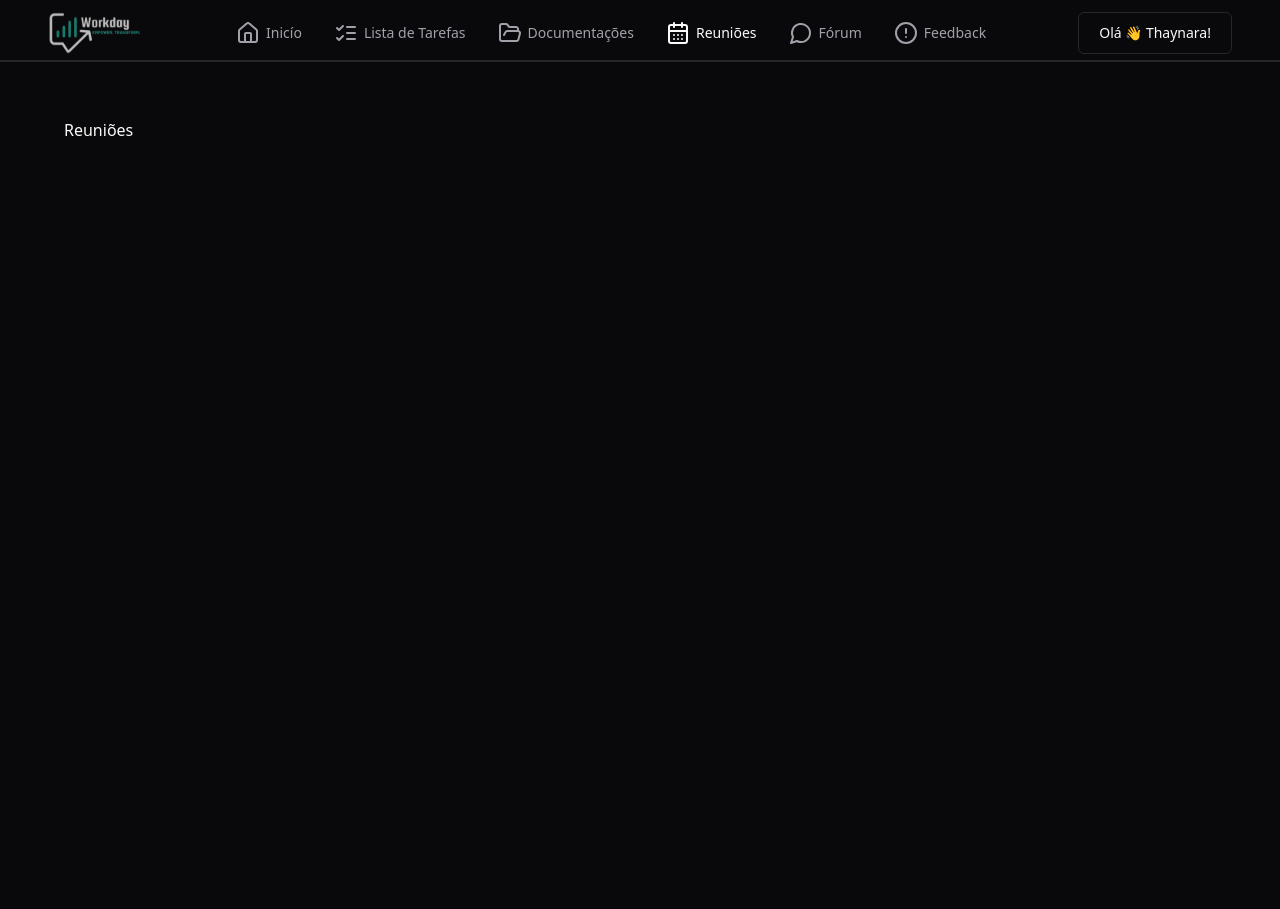
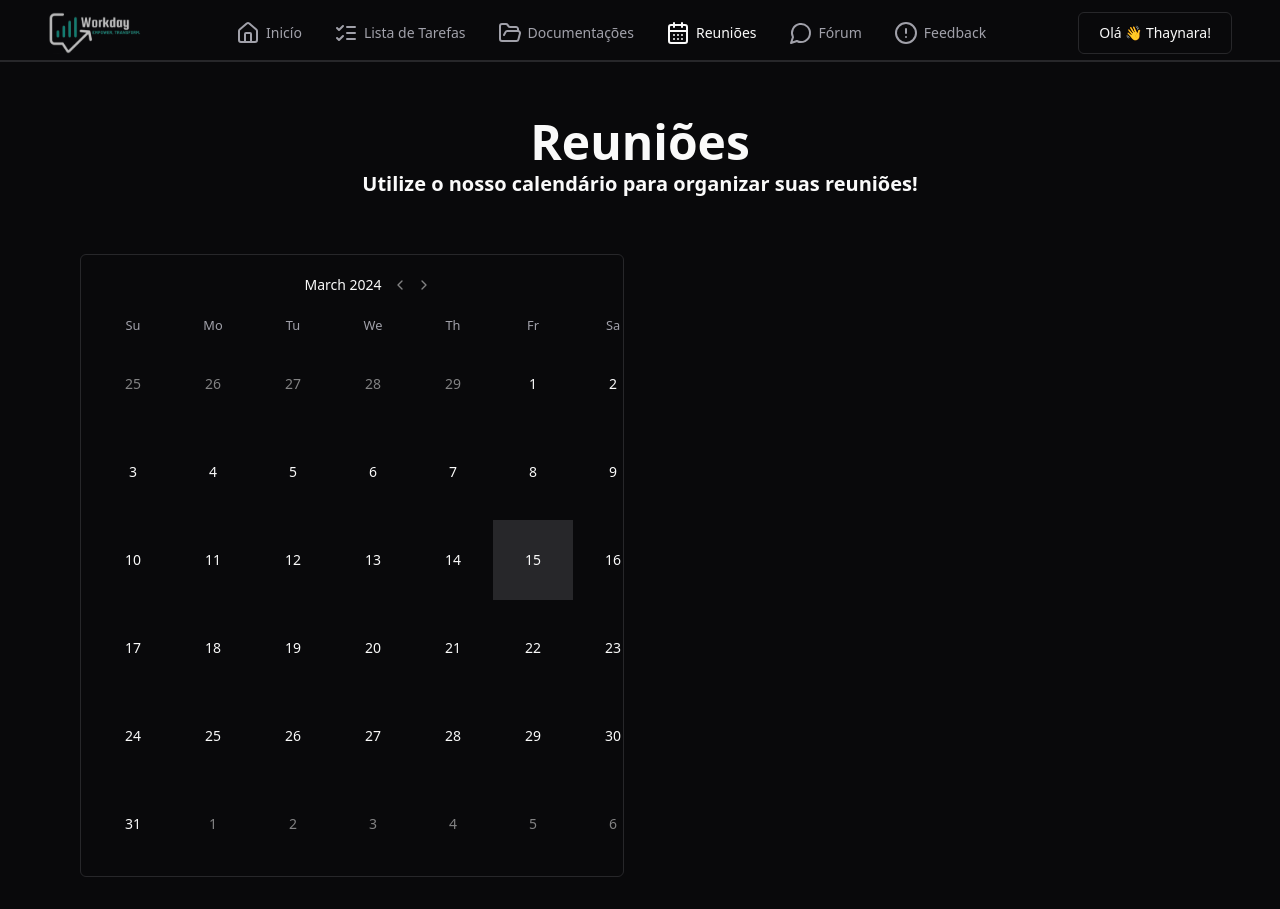
Before and after one commit to YannTorres/onboarding-plataform, a React (Vite) app: page /meet in a window 1280 px wide. Before the commit the page ends 800 px from the top, so only its background shows below. Built offline with nearby package versions, Linux system fonts and the light colour scheme.

Commit message:
Inicio do Caledário

```diff
--- a/package.json
+++ b/package.json
@@ -20,11 +20,13 @@
     "@radix-ui/react-toast": "^1.1.5",
     "class-variance-authority": "^0.7.0",
     "clsx": "^2.1.0",
+    "date-fns": "^3.6.0",
     "localforage": "^1.10.0",
     "lucide-react": "^0.358.0",
     "match-sorter": "^6.3.4",
     "prettier-plugin-tailwindcss": "^0.5.12",
     "react": "^18.2.0",
+    "react-day-picker": "^8.10.1",
     "react-dom": "^18.2.0",
     "react-helmet-async": "^2.0.4",
     "react-hook-form": "^7.51.2",
--- /dev/null
+++ b/src/components/ui/calendar.tsx
@@ -0,0 +1,64 @@
+import { ChevronLeft, ChevronRight } from 'lucide-react'
+import * as React from 'react'
+import { DayPicker } from 'react-day-picker'
+
+import { buttonVariants } from '@/components/ui/button'
+import { cn } from '@/lib/utils'
+
+export type CalendarProps = React.ComponentProps<typeof DayPicker>
+
+function Calendar({
+  className,
+  classNames,
+  showOutsideDays = true,
+  ...props
+}: CalendarProps) {
+  return (
+    <DayPicker
+      showOutsideDays={showOutsideDays}
+      className={cn('p-3', className)}
+      classNames={{
+        months: 'flex flex-col sm:flex-row space-y-4 sm:space-x-4 sm:space-y-0',
+        month: 'space-y-4',
+        caption: 'flex justify-center pt-1 relative items-center',
+        caption_label: 'text-sm font-medium',
+        nav: 'space-x-1 flex items-center',
+        nav_button: cn(
+          buttonVariants({ variant: 'outline' }),
+          'h-7 w-7 bg-transparent p-0 opacity-50 hover:opacity-100',
+        ),
+        nav_button_previous: 'absolute left-1',
+        nav_button_next: 'absolute right-1',
+        table: 'w-full border-collapse space-y-1',
+        head_row: 'flex',
+        head_cell:
+          'text-muted-foreground rounded-md w-20 font-normal text-[0.8rem]',
+        row: 'flex w-full mt-2',
+        cell: 'h-20 w-20 text-center text-sm p-0 relative [&:has([aria-selected].day-range-end)]:rounded-r-md [&:has([aria-selected].day-outside)]:bg-accent/50 [&:has([aria-selected])]:bg-accent first:[&:has([aria-selected])]:rounded-l-md last:[&:has([aria-selected])]:rounded-r-md focus-within:relative focus-within:z-20',
+        day: cn(
+          buttonVariants({ variant: 'destructive' }),
+          'h-20 w-20 p-0 font-normal aria-selected:opacity-100',
+        ),
+        day_range_end: 'day-range-end',
+        day_selected:
+          'bg-primary text-primary-foreground hover:bg-primary hover:text-primary-foreground focus:bg-primary focus:text-primary-foreground',
+        day_today: 'bg-accent text-accent-foreground',
+        day_outside:
+          'day-outside text-muted-foreground opacity-50 aria-selected:bg-accent/50 aria-selected:text-muted-foreground aria-selected:opacity-30',
+        day_disabled: 'text-muted-foreground opacity-50',
+        day_range_middle:
+          'aria-selected:bg-accent aria-selected:text-accent-foreground',
+        day_hidden: 'invisible',
+        ...classNames,
+      }}
+      components={{
+        IconLeft: ({ ...props }) => <ChevronLeft className="h-4 w-4" />,
+        IconRight: ({ ...props }) => <ChevronRight className="h-4 w-4" />,
+      }}
+      {...props}
+    />
+  )
+}
+Calendar.displayName = 'Calendar'
+
+export { Calendar }
--- a/src/pages/app/Meet/meet.tsx
+++ b/src/pages/app/Meet/meet.tsx
@@ -1,3 +1,27 @@
+import 'react-day-picker/dist/style.css'
+
+import { useState } from 'react'
+
+import { Calendar } from '@/components/ui/calendar'
+
 export function Meet() {
-  return <h1>Reuniões</h1>
+  const [date, setDate] = useState<Date | undefined>(new Date())
+  return (
+    <div className="flex flex-col items-center justify-center">
+      <h1 className="text-5xl font-bold">Reuniões</h1>
+      <p className="mt-1 text-xl font-semibold">
+        Utilize o nosso calendário para organizar suas reuniões!
+      </p>
+      <div className="mt-10 grid grid-cols-2 items-center justify-center">
+        <Calendar
+          numberOfMonths={1}
+          mode="single"
+          selected={date}
+          onSelect={setDate}
+          className="cell-size-[500px] rounded-md border"
+        />
+        <div></div>
+      </div>
+    </div>
+  )
 }
```
Also changed, not shown: 1 other file (tests, documents, lock files or other folders).
